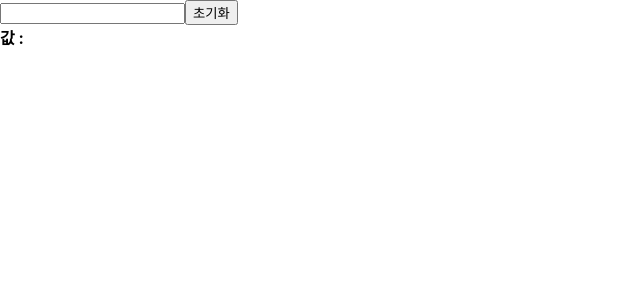
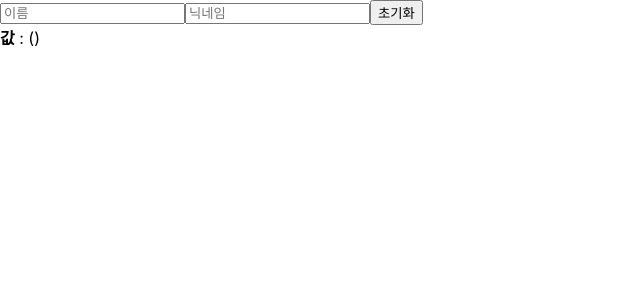
Before and after one commit to supreme-developer/react2, a React (Create React App) app in the folder react-advanced/: page / in a window 1280 px wide. Shown: the top 300 px of the page, without its empty margins (0-640 px from the left). Built offline with nearby package versions, Linux system fonts and the light colour scheme.

Commit message:
[react] 여러개의 input 상태 관리하기
 - placeholder, 객체로 state값을 변경해보기

```diff
--- a/react-advanced/src/App.js
+++ b/react-advanced/src/App.js
@@ -29,7 +29,8 @@
 // import Hello from './component/Hello'
 // import Wrapper from './component/Wrapper'
 // import Counter from './component/Counter'
-import InputSample from './component/InputSample'
+// import InputSample from './component/InputSample'
+import InputSample from './component/InputSample1'
 
 // isSpecial 만 넣어줄시 isSpecial={true} 와 동일
 function App() {
--- /dev/null
+++ b/react-advanced/src/component/InputSample1.js
@@ -0,0 +1,41 @@
+import React, {useState} from 'react';
+
+function InputSample1() {
+
+    const [inputs, setInputs] = useState({
+        name : '',
+        nickname : ''
+    });
+
+    const { name, nickname } = inputs;
+
+    function onChanage(e) {
+        const { value, name } = e.target;
+
+        setInputs( {
+            ...inputs,
+            [name] : value
+        });
+    }
+
+    function onReset(e) {
+        setInputs({
+            name : '',
+            nickname : ''
+        });
+    }
+
+    return (
+       <div>
+           <input name="name" placeholder="이름" onChange={onChanage} value={name}/>
+           <input name="nickname" placeholder="닉네임" onChange={onChanage} value={nickname}/>
+           <button onClick={onReset}>초기화</button>
+           <div>
+               <b>값</b>
+               {name} : ({nickname})
+           </div>
+       </div>
+    );
+}
+
+export default InputSample1;
```
Also changed, not shown: 1 other file (tests, documents, lock files or other folders).
